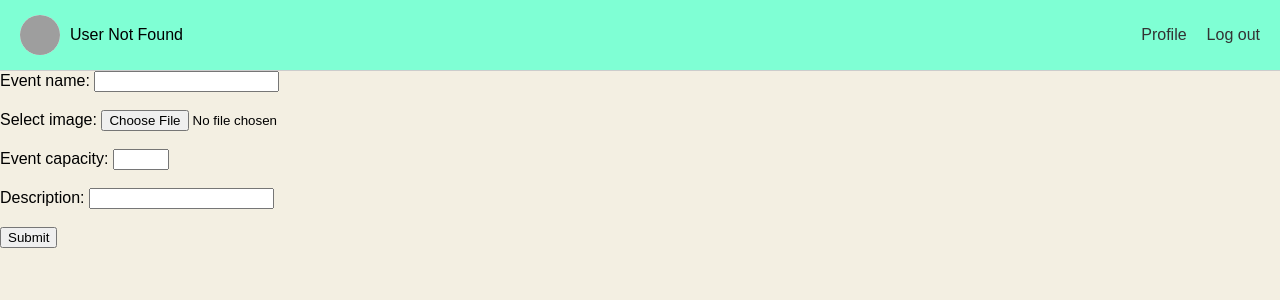
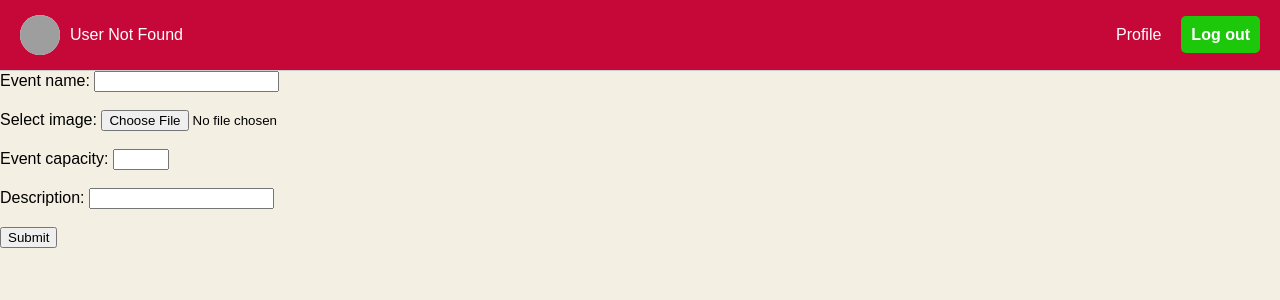
Before and after one commit to Boyan-Bonev/Audience-Simulator, a PHP site: page /createEvents.php in a window 1280 px wide. Shown: the top 300 px of the page. Run offline with PHP 8.4, Linux system fonts and the light colour scheme; the visitor is signed in with stand-in values (Sample User, id 1); data that the repository does not hold is empty; grey boxes are pictures that could not be loaded.

Commit message:
Adapted the newly introduced createEvent and profile to the established header style.

```diff
--- a/createEvent/createEventStyle.css
+++ b/createEvent/createEventStyle.css
@@ -1,17 +1,18 @@
-header {
-    display: flex;
-    justify-content: space-between;
-    align-items: center;
-    background-color: aquamarine;
-    padding: 10px 20px;
-    border-bottom: 1px solid #ccc;
-}
-
 body {
     font-family: sans-serif;
     margin: 0;
     padding: 0;
     background-color: rgb(243, 239, 226);
+}
+
+header {
+    display: flex;
+    color: #fff;
+    justify-content: space-between;
+    align-items: center;
+    background-color: rgb(197, 8, 55);
+    padding: 10px 20px;
+    border-bottom: 1px solid #ccc;
 }
 
 #profileInfo {
@@ -28,6 +29,19 @@
     text-align: center;
 }
 
+#logout {
+    background-color: #1dc70a;
+    color: #172b1d;
+    font-weight: bold;
+    transition: background-color 0.3s ease;
+    border-radius: 5px;
+    padding: 10px 10px;
+}
+
+#logout:hover {
+    background-color: #1db30d;
+}
+
 #topNav ul {
     list-style: none;
     margin: 0;
@@ -41,5 +55,5 @@
 
 #topNav a {
     text-decoration: none;
-    color: #333;
+    color: #fff;
 }
```
Also changed, not shown: profile/profileStyle.css (+53 -35 lines).
